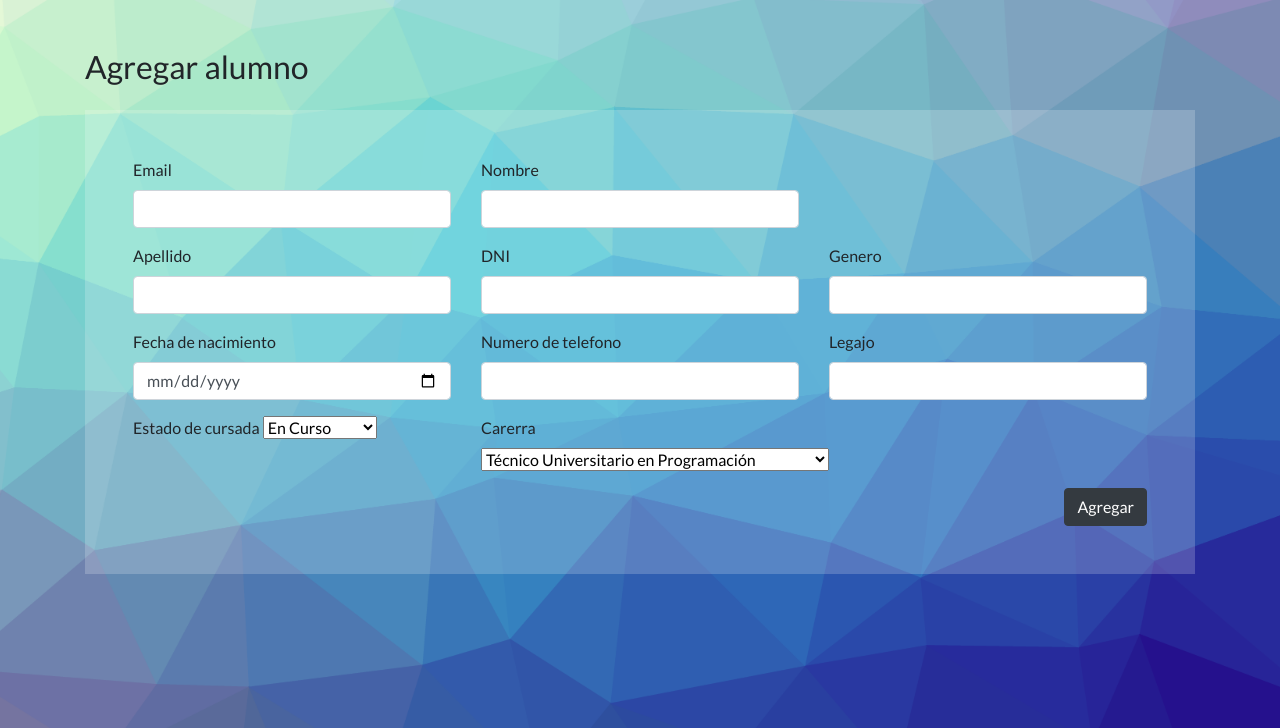
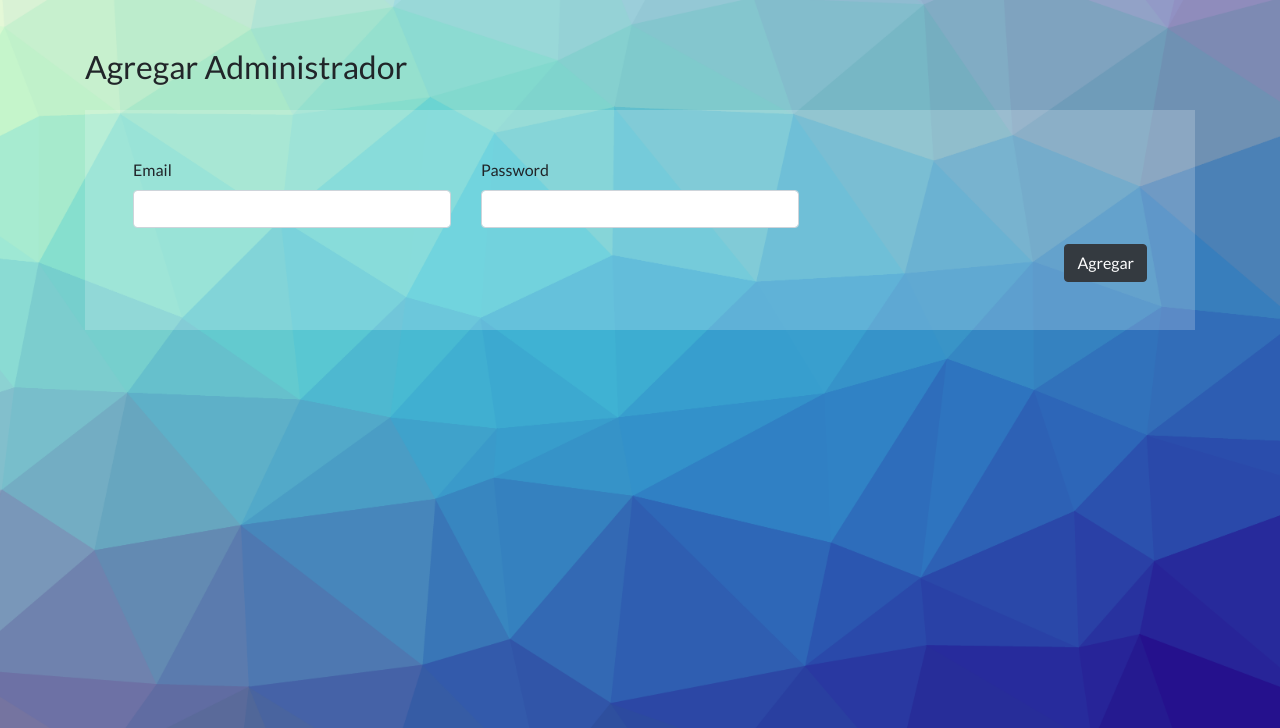
Before and after one commit to MatiasMorilla/TPFinalUTN, a PHP site: template Framework/Views/user-add.php in a window 1280 px wide. Shown: the part 56-784 px from the top of the page. Run offline with PHP 8.4, Linux system fonts and the light colour scheme; the template is opened without the code that fills it, so the values that code supplies are empty; some libraries are stand-ins or nearby versions.

Commit message:
admin add

```diff
--- a/Framework/DAO/UserDAO.php
+++ b/Framework/DAO/UserDAO.php
@@ -25,6 +25,9 @@
                 $this->connection = Connection::GetInstance();
 
                 $this->connection->ExecuteNonQuery($sql, $parameters);
+                ?>
+                <script>alert("admin creado con exito :)")</script>
+                <?php
             }
             catch(Exception $ex)
             {
--- a/Framework/Views/user-add.php
+++ b/Framework/Views/user-add.php
@@ -5,82 +5,20 @@
 <main class="py-5">
      <section id="listado" class="mb-5">
           <div class="container">
-               <h2 class="mb-4">Agregar alumno</h2>
-               <form action="<?php echo FRONT_ROOT ?>Student/Add" method="post" class="bg-light-alpha p-5">
+               <h2 class="mb-4">Agregar Administrador</h2>
+               <form action="<?php echo FRONT_ROOT ?>User/Add" method="post" class="bg-light-alpha p-5">
                     <div class="row">
                          <div class="col-lg-4">
                               <div class="form-group">
                                    <label for="">Email</label>
                                    <input type="email" name="email" value="" class="form-control">
-                                   <input type="password" name="password" value="12345" style="display:none">
                               </div>
                          </div>
                          <div class="col-lg-4">
                               <div class="form-group">
-                                   <label for="">Nombre</label>
-                                   <input type="text" name="name" value="" class="form-control">
-                              </div>
-                         </div>
-                    </div>
-                    <div class="row">
-                         <div class="col-lg-4">
-                              <div class="form-group">
-                                   <label for="">Apellido</label>
-                                   <input type="text" name="lastName" value="" class="form-control">
-                              </div>
-                         </div>
-                         <div class="col-lg-4">
-                              <div class="form-group">
-                                   <label for="">DNI</label>
-                                   <input type="text" name="dni" value="" class="form-control">
-                              </div>
-                         </div>
-                         <div class="col-lg-4">
-                              <div class="form-group">
-                                   <label for="">Genero</label>
-                                   <input type="text" name="gender" value="" class="form-control">
-                              </div>
-                         </div>
-                    </div>
-                    <div class="row">
-                         <div class="col-lg-4">
-                              <div class="form-group">
-                                   <label for="">Fecha de nacimiento</label>
-                                   <input type="date" name="birthDate" value="" class="form-control">
-                              </div>
-                         </div>
-                         <div class="col-lg-4">
-                              <div class="form-group">
-                                   <label for="">Numero de telefono</label>
-                                   <input type="number" name="phoneNumber" value="" class="form-control">
-                              </div>
-                         </div>
-                         <div class="col-lg-4">
-                              <div class="form-group">
-                                   <label for="">Legajo</label>
-                                   <input type="text" name="fileNumber" value="" class="form-control">
-                              </div>
-                         </div>
-                    </div>
-                    <div class="row">
-                         <div class="col-lg-4">
-                              <div class="form-group">
-                                   <label for="">Estado de cursada</label>
-                                   <select name="studyStatus">
-                                        <option>En Curso</option>
-                                        <option>Finalizado</option>
-                                        <option>No finalizado</option>
-                                   </select>
-                              </div>
-                         </div>
-                         <div class="col-lg-4">
-                              <div class="form-group">
-                                   <label for="">Carerra</label>
-                                   <select name="career">
-                                        <option>Técnico Universitario en Programación</option>
-                                        <option>Técnico Universitario en Sistemas Informaticos</option>
-                                        <option>Técnico Universitario en Administracion</option>
-                                   </select>
+                                   <label for="">Password</label>
+                                   <input type="password" name="password" value="" class="form-control">
+                                   <input type="text" name="idRol" value="2" class="form-control" style="display:none">
                               </div>
                          </div>
                     </div>
```
